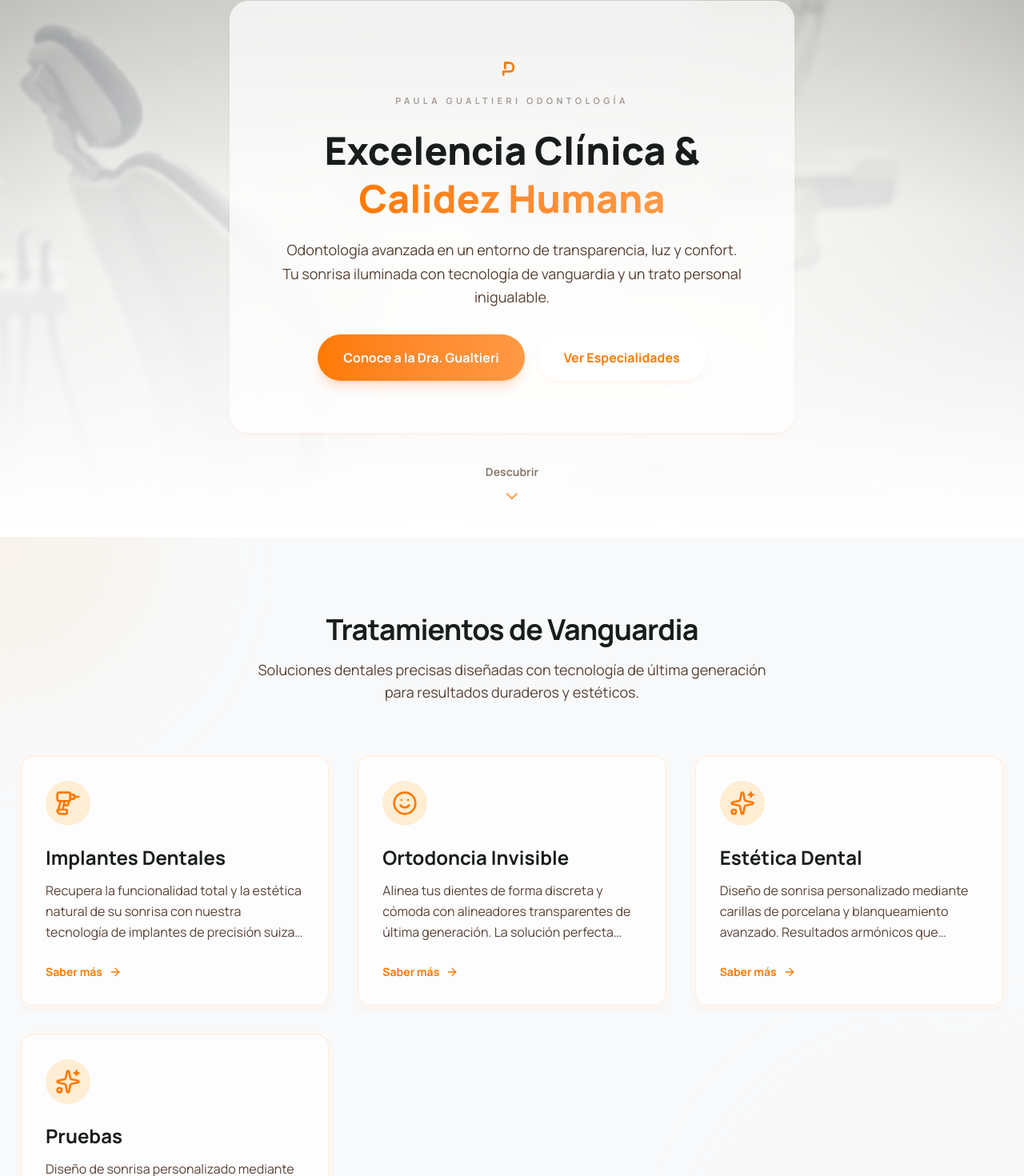
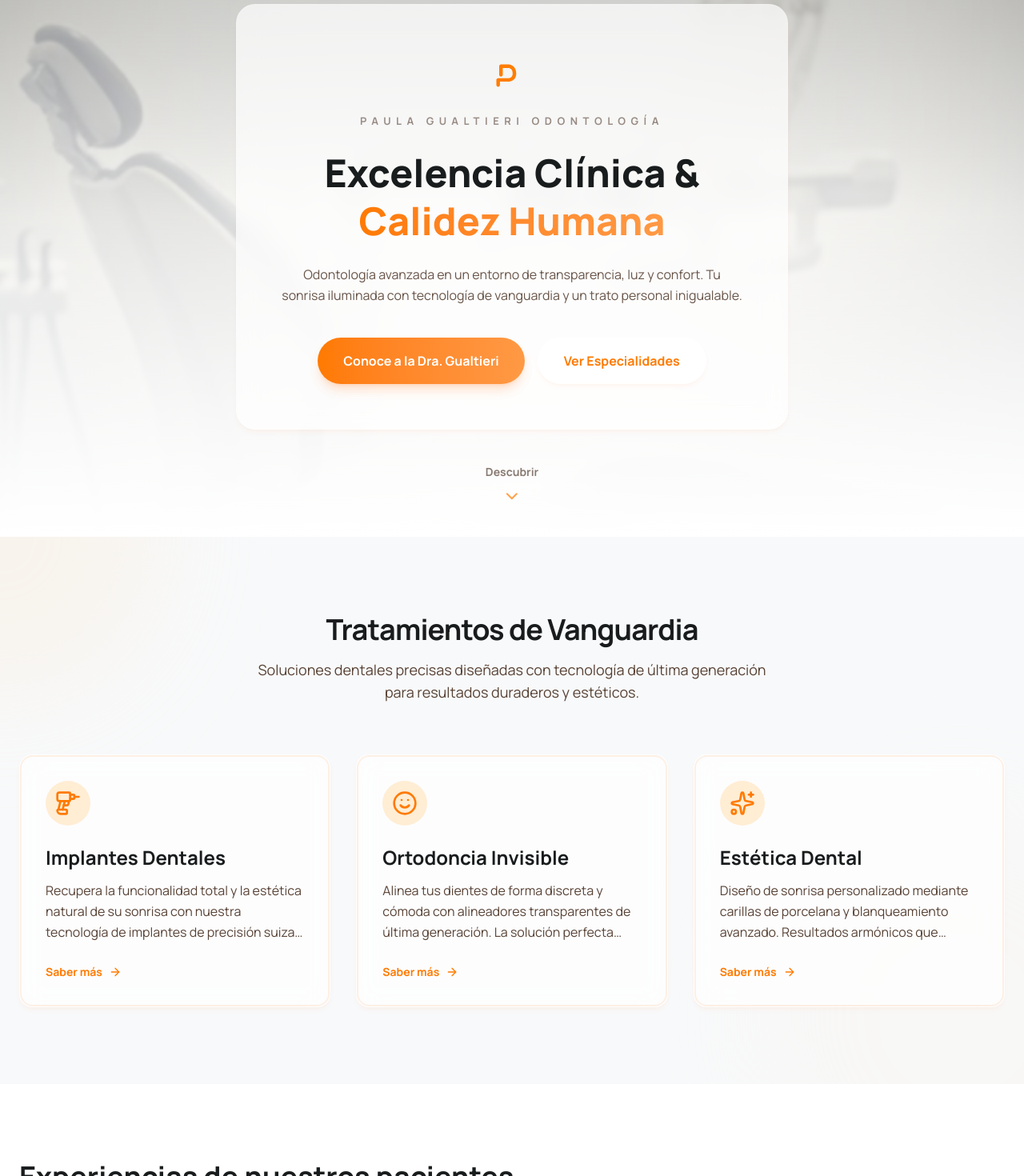
Before and after one commit to alejandropd-1/odontoPau, a Next.js app: page / in a window 1280 px wide. Shown: the part 129-1599 px from the top of the page at 80% size. Built offline with nearby package versions, Linux system fonts and the light colour scheme.

Commit message:
enlarged ISO and text in hero banner and deleted test traetment

```diff
--- a/src/components/Hero.tsx
+++ b/src/components/Hero.tsx
@@ -26,10 +26,10 @@ export default function Hero() {
           initial={{ opacity: 0, y: 20 }}
           animate={{ opacity: 1, y: 0 }}
           transition={{ duration: 0.8, ease: "easeOut" }}
-          className="glass-panel p-6 md:p-16 rounded-3xl max-w-3xl mx-auto"
+          className="glass-panel p-8 md:p-14 rounded-3xl max-w-3xl mx-auto"
         >
           <div className="flex flex-col items-center mb-6">
-            <div className="w-10 h-10 relative mb-3">
+            <div className="w-12 h-12 md:w-16 md:h-16 relative mb-4">
               <Image
                 src="/images/p-solo.svg"
                 alt="Isologo Paula Gualtieri"
@@ -37,15 +37,15 @@ export default function Hero() {
                 className="object-contain"
               />
             </div>
-            <span className="text-[10px] md:text-[11px] font-bold tracking-[0.4em] text-on-surface-variant/50 uppercase">
+            <span className="text-[11px] md:text-[13px] font-bold tracking-[0.5em] text-on-surface-variant/60 uppercase">
               Paula Gualtieri Odontología
             </span>
           </div>
-          <h1 className="text-2xl md:text-5xl font-extrabold text-on-surface mb-3 md:mb-5 leading-tight">
+          <h1 className="text-3xl md:text-5xl font-extrabold text-on-surface mb-4 md:mb-6 leading-tight">
             Excelencia Clínica & <br className="hidden md:block" />
             <span className="bg-gradient-to-r from-primary-container to-brand-orange bg-clip-text text-transparent">Calidez Humana</span>
           </h1>
-          <p className="text-sm md:text-lg text-on-surface-variant mb-6 md:mb-8 max-w-xl mx-auto leading-relaxed">
+          <p className="text-[13px] md:text-base text-on-surface-variant mb-8 md:mb-10 max-w-xl mx-auto leading-relaxed opacity-90">
             Odontología avanzada en un entorno de transparencia, luz y confort. Tu sonrisa iluminada con tecnología de vanguardia y un trato personal inigualable.
           </p>
           <div className="flex flex-col sm:flex-row gap-4 justify-center">
--- a/src/data/tratamientos.ts
+++ b/src/data/tratamientos.ts
@@ -126,31 +126,5 @@ export const tratamientos = [
         rating: 5
       }
     ]
-  },
-  {
-    id: 'Pruebas',
-    tituloHero: 'Pruebas',
-    descripcionHero: 'Diseño de sonrisa personalizado mediante carillas de porcelana y blanqueamiento avanzado. Resultados armónicos que potencian tu belleza natural 2.',
-    icon: Sparkles,
-    heroImage: '/images/estetica-hero.jpg',
-    features: [
-      'Carillas Ultrafinas: Mínimo tallado dental para un resultado natural y duradero.',
-      'Blanqueamiento Láser: Aclara varios tonos en una sola sesión con mínima sensibilidad.',
-      'Diseño Digital DSD: Visualiza tu nueva sonrisa en el ordenador antes de iniciar.',
-      'Materiales Premium: Cerámicas de alta gama que imitan el esmalte natural.'
-    ],
-    casosClinicos: [
-      {
-        id: 1,
-        paciente: 'Julia V.',
-        fecha: 'Noviembre 2023',
-        titulo: 'Cambio de Look',
-        descripcion: 'Transformación total mediante 6 carillas de porcelana superiores.',
-        imagenAntes: '/images/casos/julia-antes.jpg',
-        imagenDespues: '/images/casos/julia-despues.jpg',
-        testimonio: 'Mi cara se ve mucho más joven. El cambio en las proporciones fue la clave.',
-        rating: 5
-      }
-    ]
   }
 ];
```
